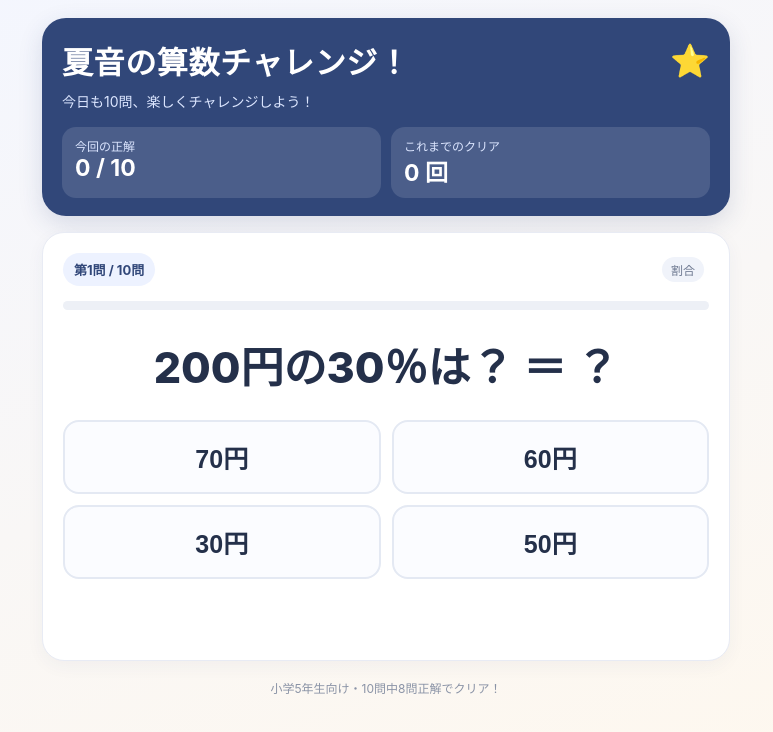
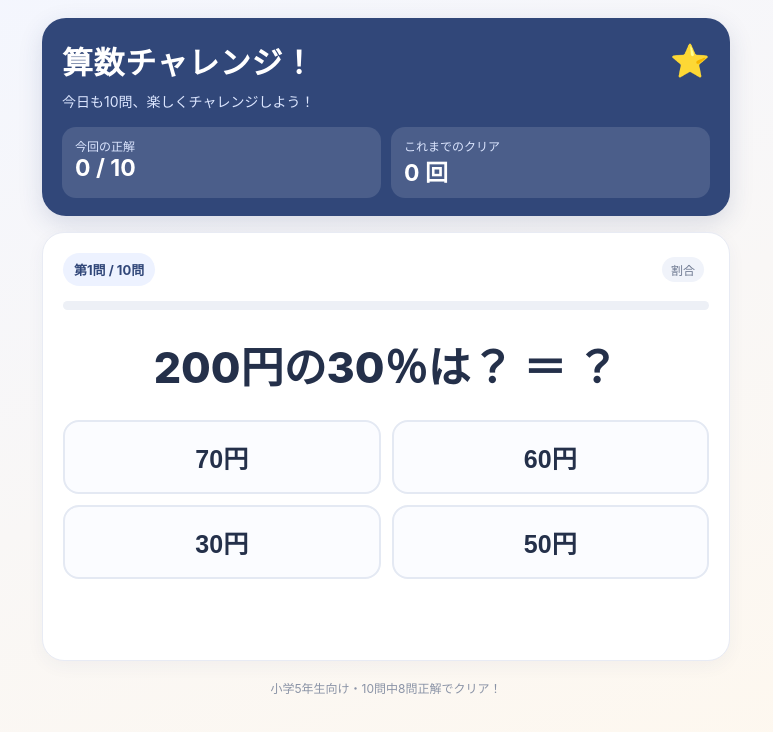
Before and after one commit to chie0929-coder/sansuu-challenge, a plain HTML site: page index.html in a window 1280 px wide. Shown: the whole page, without its empty margins (254-1027 px from the left). Drawn offline with Linux system fonts and the light colour scheme.

Commit message:
Update index.html
夏音を削除

```diff
--- a/index.html
+++ b/index.html
@@ -4,7 +4,7 @@
 <meta charset="utf-8">
 <meta name="viewport" content="width=device-width, initial-scale=1, viewport-fit=cover">
 <meta name="theme-color" content="#314779">
-<title>夏音の算数チャレンジ！</title>
+<title>算数チャレンジ！</title>
 <style>
 :root{--navy:#314779;--blue:#5276bd;--pale:#edf2ff;--ink:#24304a;--muted:#6d7890;--green:#16845b;--red:#c34e54;--gold:#f3bd42}
 *{box-sizing:border-box}
@@ -54,7 +54,7 @@ footer{text-align:center;color:#8a93a6;font-size:12px;margin:18px 0}
 <body>
 <main>
 <header>
- <div class="top"><h1>夏音の算数チャレンジ！</h1><div class="logo">⭐</div></div>
+ <div class="top"><h1>算数チャレンジ！</h1><div class="logo">⭐</div></div>
  <p>今日も10問、楽しくチャレンジしよう！</p>
  <div class="stats">
   <div class="stat"><small>今回の正解</small><strong id="score">0 / 10</strong></div>
```
